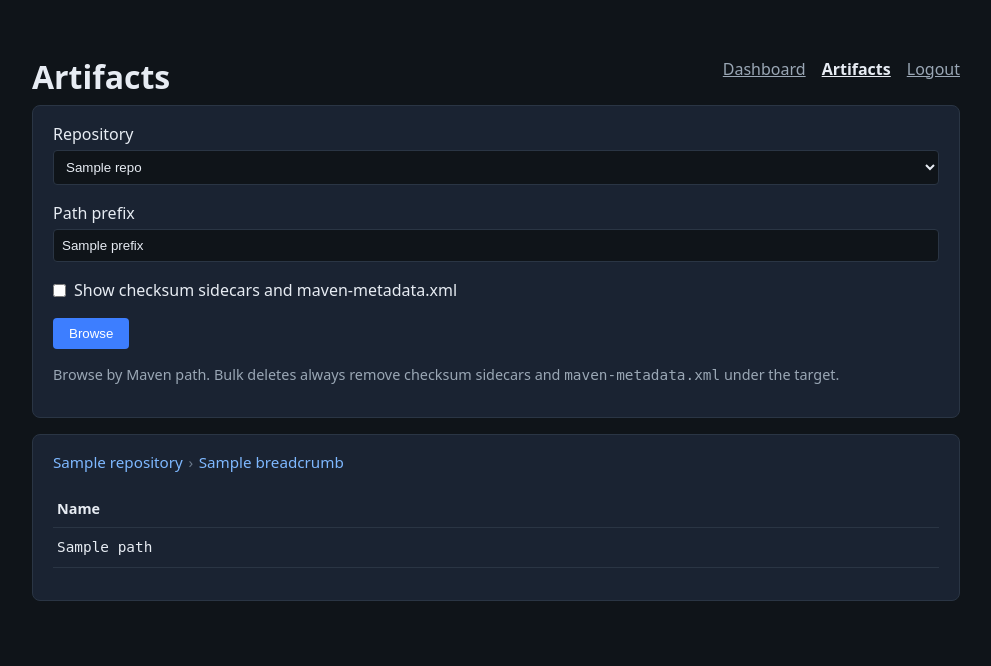
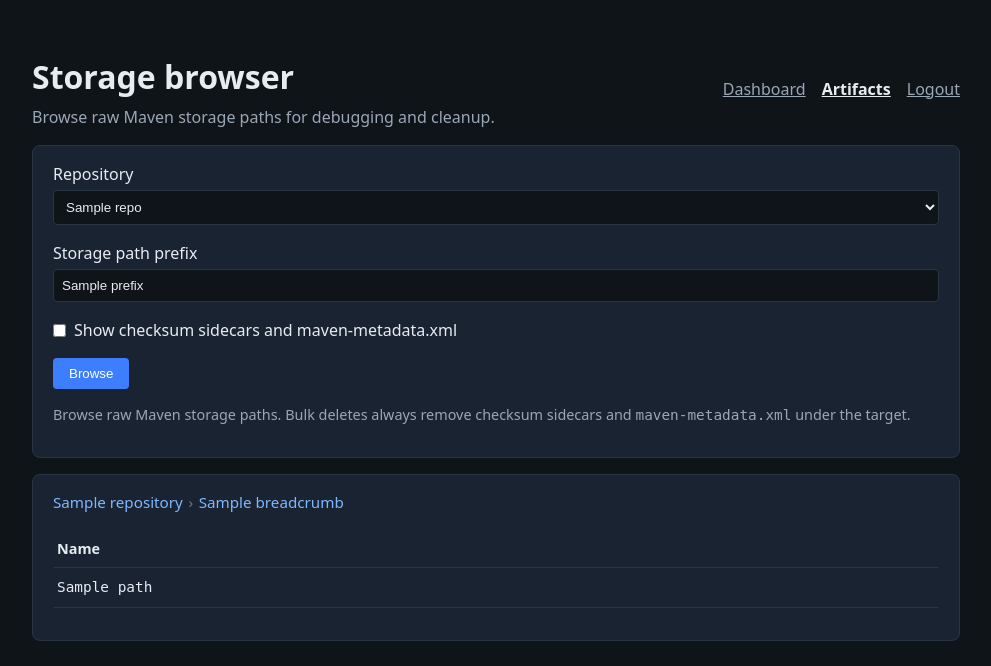
Before and after one commit to abhinav1107/packvault, a Python web app: template packvault/ui/templates/artifacts.html in a window 1280 px wide. Shown: the top 666 px of the page, without its empty margins (144-1135 px from the left). Run offline with Jinja, Linux system fonts and the light colour scheme; the template is opened without the code that fills it: most values are stand-ins (such as "Sample title", 1, 10 or a date in 2020).

Commit message:
chore(ui): rename artifacts view to storage browser

```diff
--- a/packvault/ui/templates/artifacts.html
+++ b/packvault/ui/templates/artifacts.html
@@ -3,14 +3,17 @@
 <head>
   <meta charset="utf-8">
   <meta name="viewport" content="width=device-width, initial-scale=1">
-  <title>PackVault — Artifacts</title>
+  <title>PackVault — Storage browser</title>
   {% include "_head_icons.html" %}
   <link rel="stylesheet" href="/static/app.css">
 </head>
 <body>
   <main class="container wide">
     <header class="header">
-      <h1>Artifacts</h1>
+      <div>
+        <h1>Storage browser</h1>
+        <p class="tagline">Browse raw Maven storage paths for debugging and cleanup.</p>
+      </div>
       {% with active='artifacts' %}
       {% include "_nav.html" %}
       {% endwith %}
@@ -41,7 +44,7 @@
           </select>
         </label>
         <label>
-          Path prefix
+          Storage path prefix
           <input type="text" name="prefix" value="{{ prefix }}" placeholder="com/example/myapp">
         </label>
         <label class="checkbox">
@@ -50,11 +53,11 @@
         </label>
         <button type="submit">Browse</button>
       </form>
-      <p class="hint">Browse by Maven path. Bulk deletes always remove checksum sidecars and <code>maven-metadata.xml</code> under the target.</p>
+      <p class="hint">Browse raw Maven storage paths. Bulk deletes always remove checksum sidecars and <code>maven-metadata.xml</code> under the target.</p>
     </section>
 
     <section class="card">
-      <nav class="breadcrumbs" aria-label="Artifact path">
+      <nav class="breadcrumbs" aria-label="Storage path">
         <a href="{{ artifacts_query(repository=repository, show_all=show_all) }}">{{ repository }}</a>
         {% for label, crumb_prefix in breadcrumbs %}
         <span class="sep">›</span>
@@ -164,7 +167,7 @@
       </div>
       {% endif %}
       {% else %}
-      <p>No artifacts found at this path.</p>
+      <p>No objects found at this storage path.</p>
       {% if prefix %}
       <p><a href="{{ artifacts_query(repository=repository, prefix=parent_prefix, show_all=show_all) }}">Go up</a></p>
       {% endif %}
```
